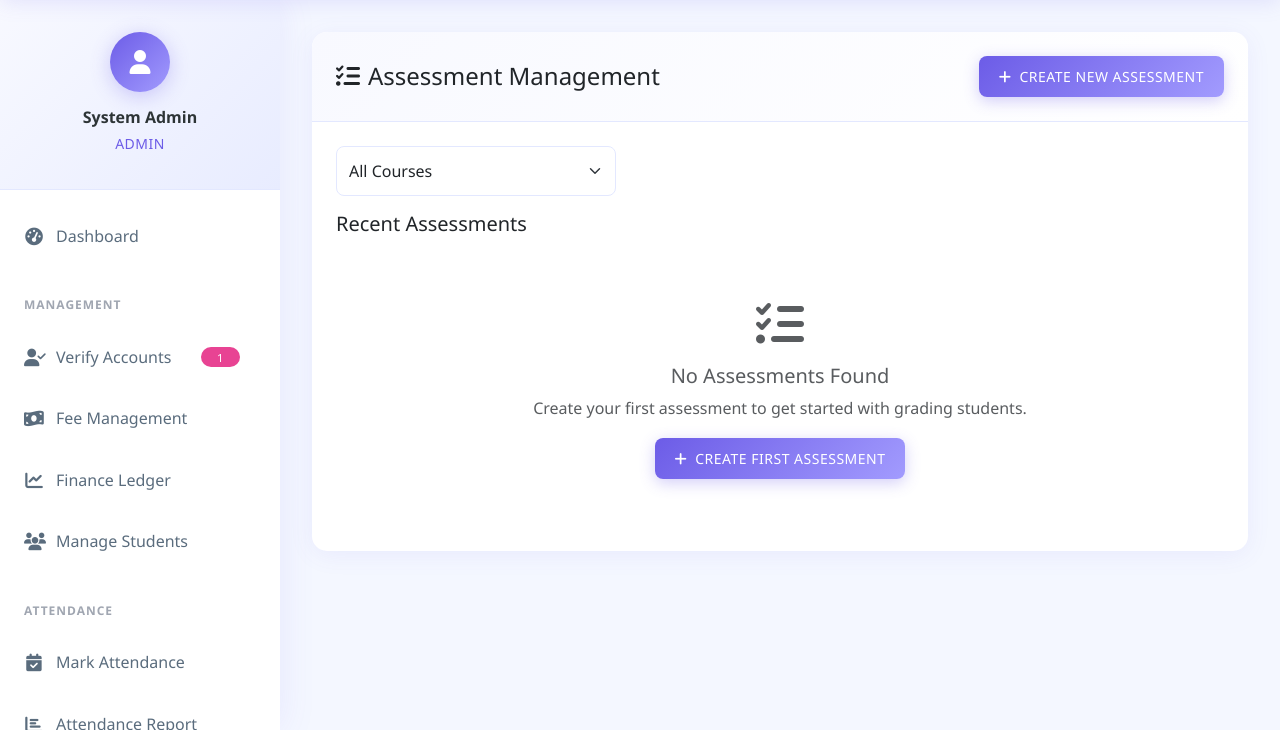
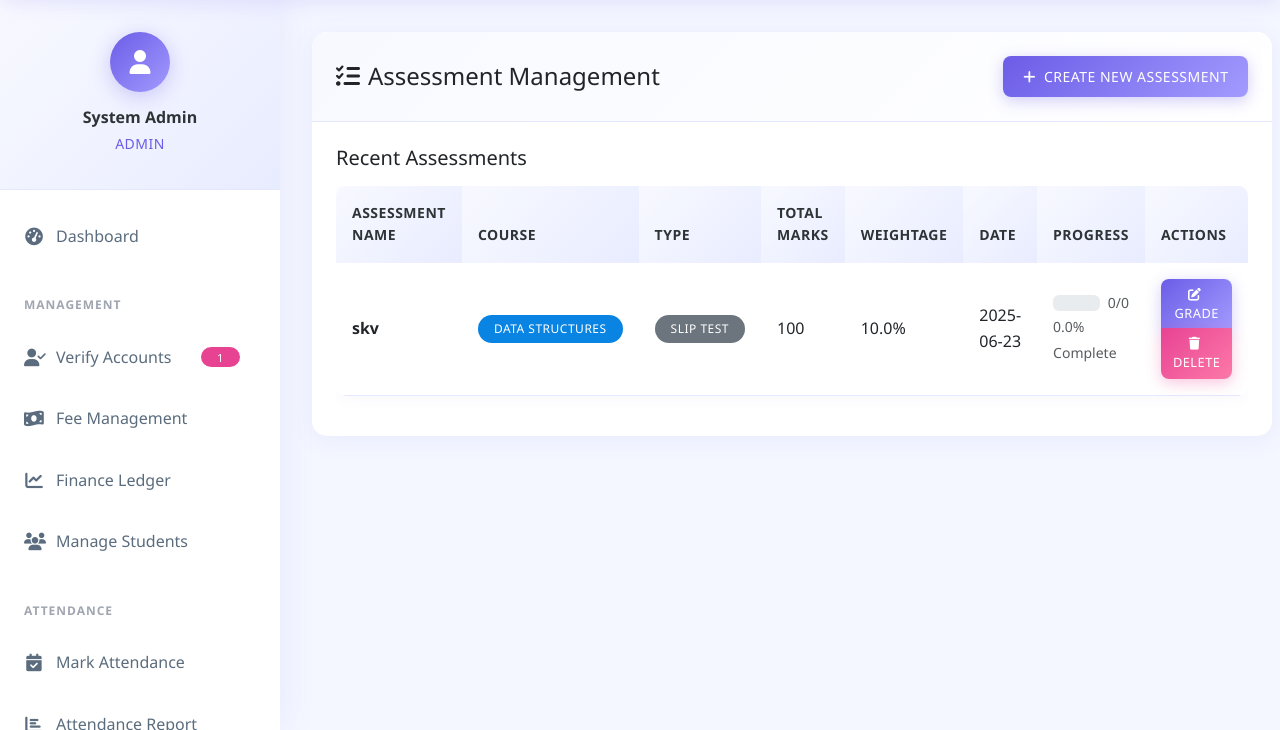
Before and after one commit to RithwikNavanandula/Institute-Management-System, a Flask app: page /assessments in a window 1280 px wide. Shown: the part 70-800 px from the top of the page. Run offline with Flask 3, Linux system fonts and the light colour scheme; a user stored in the database is signed in; data comes from the database, SQL or seed files in the repository; both versions use the stored data as it was before the commit; data that the repository does not hold is empty.

Commit message:
Updated assessments and student results

```diff
--- a/app.py
+++ b/app.py
@@ -1319,37 +1319,73 @@ def delete_teacher(teacher_id):
 
     return redirect(url_for('manage_teachers'))
 
-# ASSESSMENT ROUTES
 @app.route('/assessments')
 @teacher_or_admin_required
 def assessments():
-    """View all assessments"""
     user_id = session.get("user_id")
     user_role = session.get("user_role")
 
     try:
+        # Get courses for filter dropdown
+        courses = execute_db("SELECT DISTINCT course_name FROM courses ORDER BY course_name")
+
         if user_role == 'admin':
-            assessments = execute_db("""
-                SELECT a.*, t.name as teacher_name, COUNT(g.grade_id) as student_count
+            recent_assessments = execute_db("""
+                SELECT a.*,
+                       t.name as teacher_name,
+                       COUNT(DISTINCT s.student_id) as total_students,
+                       COUNT(DISTINCT g.grade_id) as graded_count
                 FROM assessments a
                 LEFT JOIN teachers t ON a.teacher_id = t.teacher_id
+                LEFT JOIN students s ON a.course_name = s.course AND s.status = 1
                 LEFT JOIN grades g ON a.assessment_id = g.assessment_id
+                WHERE a.status = 'active'
                 GROUP BY a.assessment_id
                 ORDER BY a.created_at DESC
             """)
         else:
-            assessments = execute_db("""
-                SELECT a.*, COUNT(g.grade_id) as student_count
+            recent_assessments = execute_db("""
+                SELECT a.*,
+                       COUNT(DISTINCT s.student_id) as total_students,
+                       COUNT(DISTINCT g.grade_id) as graded_count
                 FROM assessments a
+                LEFT JOIN students s ON a.course_name = s.course AND s.status = 1
                 LEFT JOIN grades g ON a.assessment_id = g.assessment_id
-                WHERE a.teacher_id = ?
+                WHERE a.teacher_id = ? AND a.status = 'active'
                 GROUP BY a.assessment_id
                 ORDER BY a.created_at DESC
             """, user_id)
-    except:
-        assessments = []
-
-    return render_template('assessments.html', assessments=assessments)
+
+    except Exception as e:
+        print(f"Database error: {e}")
+        courses = []
+        recent_assessments = []
+
+    return render_template('assessments.html',
+                         recent_assessments=recent_assessments,
+                         courses=courses,
+                         user_role=user_role)
+
+@app.route('/delete_assessment/<int:assessment_id>', methods=['POST'])
+@admin_required
+def delete_assessment(assessment_id):
+    """Delete an assessment (Admin only)"""
+    try:
+        # Check if assessment has grades
+        grades = execute_db("SELECT COUNT(*) as count FROM grades WHERE assessment_id = ?", assessment_id)
+        if grades[0]['count'] > 0:
+            flash("Cannot delete assessment with existing grades. Please remove grades first.")
+            return redirect(url_for('assessments'))
+
+        # Delete the assessment
+        execute_db_commit("DELETE FROM assessments WHERE assessment_id = ?", assessment_id)
+        flash("Assessment deleted successfully!")
+
+    except Exception as e:
+        print(f"Error deleting assessment: {str(e)}")
+        flash("Error deleting assessment.")
+
+    return redirect(url_for('assessments'))
 
 @app.route('/create_assessment')
 @teacher_or_admin_required
--- a/templates/assessments.html
+++ b/templates/assessments.html
@@ -15,18 +15,6 @@
                 </a>
             </div>
             <div class="card-body">
-                <!-- Course Filter -->
-                <div class="row mb-3">
-                    <div class="col-md-4">
-                        <select class="form-select" id="courseFilter" onchange="filterByCourse()">
-                            <option value="">All Courses</option>
-                            {% for course in courses %}
-                            <option value="{{ course.course_name }}">{{ course.course_name }}</option>
-                            {% endfor %}
-                        </select>
-                    </div>
-                </div>
-
                 <!-- Recent Assessments -->
                 <h5 class="mb-3">Recent Assessments</h5>
                 {% if recent_assessments %}
@@ -46,7 +34,7 @@
                         </thead>
                         <tbody>
                             {% for assessment in recent_assessments %}
-                            <tr data-course="{{ assessment.course_name }}">
+                            <tr>
                                 <td>
                                     <strong>{{ assessment.assessment_name }}</strong>
                                     {% if assessment.description %}
@@ -61,10 +49,16 @@
                                 </td>
                                 <td>{{ assessment.total_marks }}</td>
                                 <td>{{ assessment.weightage }}%</td>
-                                <td>{{ assessment.assessment_date }}</td>
+                                <td>
+                                    {% if assessment.assessment_date %}
+                                        {{ assessment.assessment_date }}
+                                    {% else %}
+                                        <span class="text-muted">Not set</span>
+                                    {% endif %}
+                                </td>
                                 <td>
                                     <div class="d-flex align-items-center">
-                                        <div class="progress flex-grow-1 me-2" style="height: 8px;">
+                                        <div class="progress flex-grow-1 me-2">
                                             {% set progress = (assessment.graded_count / assessment.total_students * 100) if assessment.total_students > 0 else 0 %}
                                             <div class="progress-bar bg-success" style="width: {{ progress }}%"></div>
                                         </div>
@@ -80,7 +74,9 @@
                                         </a>
                                         {% if user_role == 'admin' %}
                                         <button type="button" class="btn btn-danger btn-sm"
-                                                onclick="deleteAssessment({{ assessment.assessment_id }}, '{{ assessment.assessment_name }}')">
+                                                data-bs-toggle="modal"
+                                                data-bs-target="#deleteModal"
+                                                onclick="setDeleteForm({{ assessment.assessment_id }}, '{{ assessment.assessment_name }}')">
                                             <i class="fas fa-trash me-1"></i>Delete
                                         </button>
                                         {% endif %}
@@ -120,7 +116,7 @@
             </div>
             <div class="modal-footer">
                 <button type="button" class="btn btn-secondary" data-bs-dismiss="modal">Cancel</button>
-                <form id="deleteForm" method="POST" style="display: inline;">
+                <form id="deleteForm" method="POST">
                     <button type="submit" class="btn btn-danger">Delete Assessment</button>
                 </form>
             </div>
@@ -128,48 +124,10 @@
     </div>
 </div>
 
-<style>
-.progress {
-    background-color: #e9ecef;
-}
-
-.table th {
-    background-color: #f8f9fa;
-    border-top: none;
-    font-weight: 600;
-}
-
-.badge {
-    font-size: 0.75rem;
-}
-
-.btn-group-vertical .btn {
-    margin-bottom: 2px;
-}
-
-.btn-group-vertical .btn:last-child {
-    margin-bottom: 0;
-}
-</style>
-
 <script>
-function filterByCourse() {
-    const filter = document.getElementById('courseFilter').value;
-    const rows = document.querySelectorAll('tbody tr[data-course]');
-
-    rows.forEach(row => {
-        if (filter === '' || row.getAttribute('data-course') === filter) {
-            row.style.display = '';
-        } else {
-            row.style.display = 'none';
-        }
-    });
-}
-
-function deleteAssessment(assessmentId, assessmentName) {
+function setDeleteForm(assessmentId, assessmentName) {
     document.getElementById('assessmentName').textContent = assessmentName;
-    document.getElementById('deleteForm').action = `/delete_assessment/${assessmentId}`;
-    new bootstrap.Modal(document.getElementById('deleteModal')).show();
+    document.getElementById('deleteForm').action = '/delete_assessment/' + assessmentId;
 }
 </script>
 {% endblock %}
```
Also changed, not shown: templates/grade_assessment.html (+18 -23 lines), templates/student_results.html (+0 -16 lines), institute.db (deleted).
